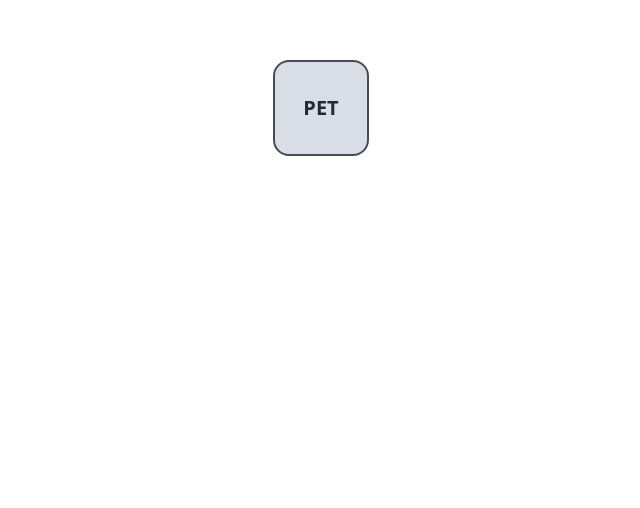
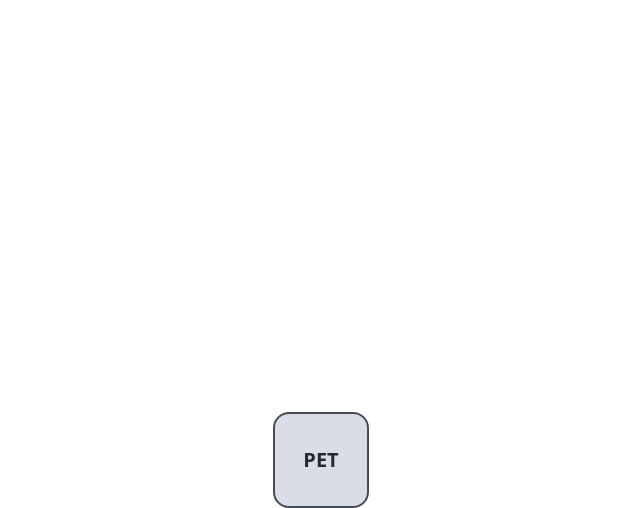
Before and after one commit to luckyhs38/TodoPet, a React (Vite) app: page / in a window 1280 px wide. Shown: the part 292-800 px from the top of the page, without its empty margins (319-959 px from the left). Built offline with nearby package versions, Linux system fonts and the light colour scheme.

Commit message:
feat: position pet above taskbar

```diff
--- a/src/renderer/index.css
+++ b/src/renderer/index.css
@@ -17,7 +17,7 @@ body {
   width: 100%;
   height: 100%;
   display: grid;
-  place-items: center;
+  place-items: end center;
 }
 
 .pet-placeholder {
```
Also changed, not shown: src/main/windowManager.ts (+10 -2 lines).
